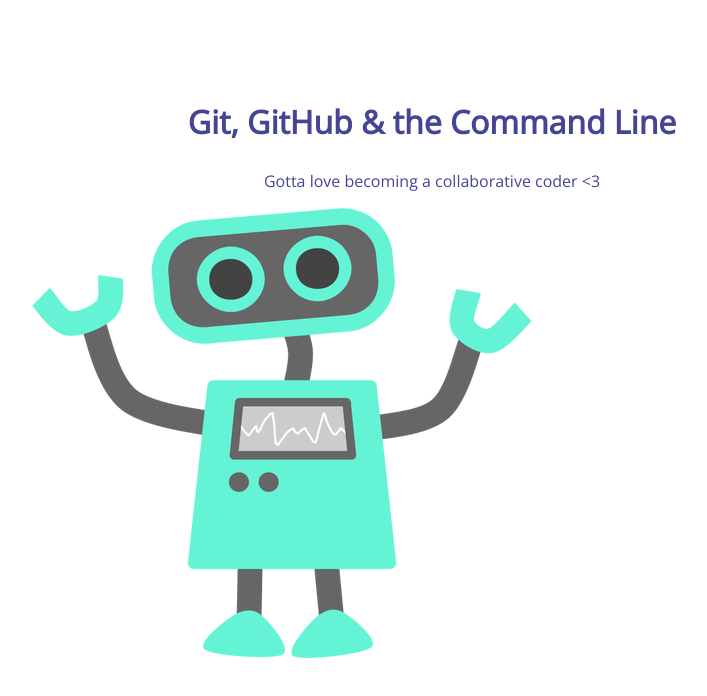
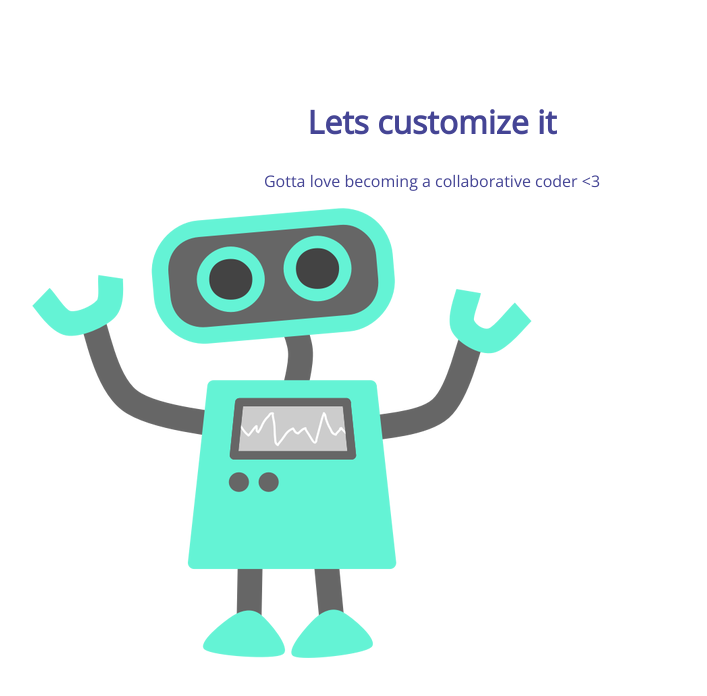
Before and after one commit to Resetete/skillcrush-exercise-105, a plain HTML site: page index.html in a window 1280 px wide. Shown: the whole page, without its empty margins (208-915 px from the left). Drawn offline with nearby package versions, Linux system fonts and the light colour scheme.

Commit message:
changed header

```diff
--- a/index.html
+++ b/index.html
@@ -8,7 +8,7 @@
 </head>
 <body>
 	<section>
-		<h1>Git, GitHub & the Command Line</h1>
+		<h1>Lets customize it </h1>
 		<p>Gotta love becoming a collaborative coder <3</p>
 		<img src="img/happy-blue-robot.png">
 	</section>
```
